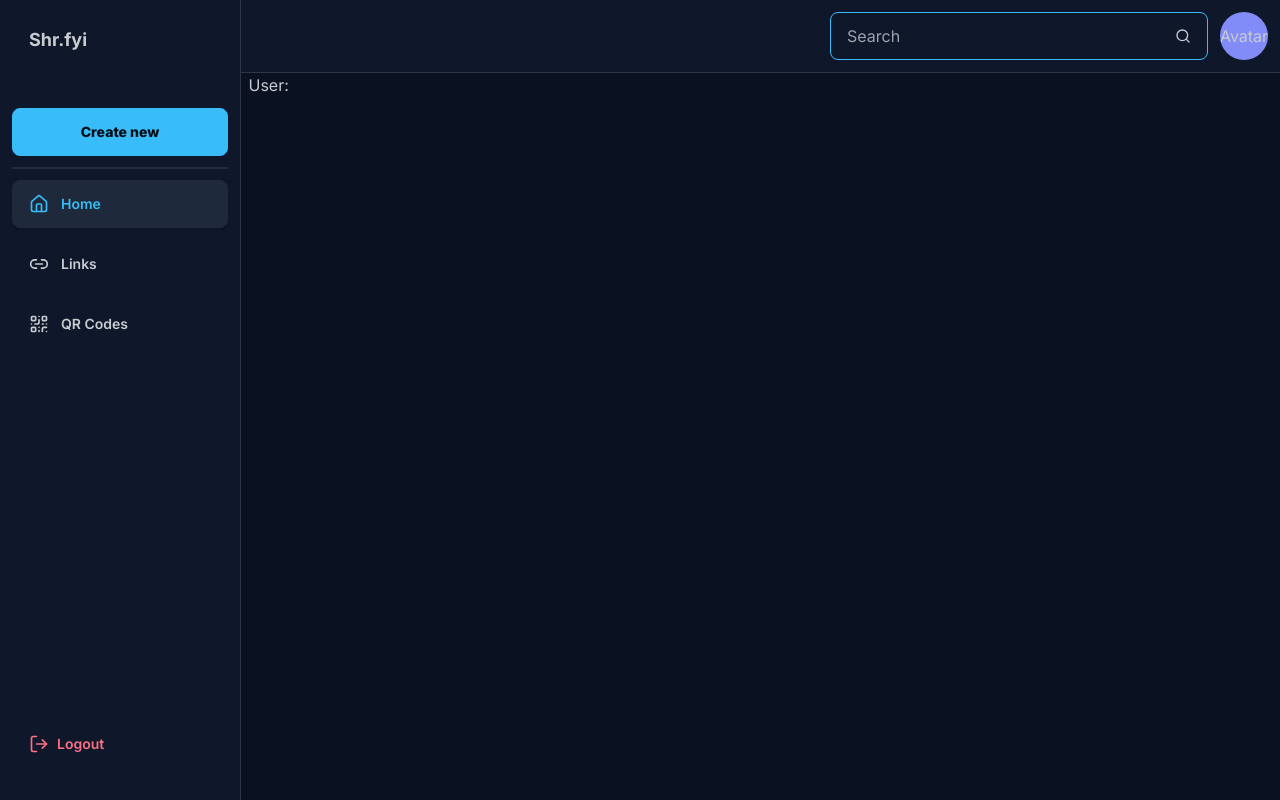
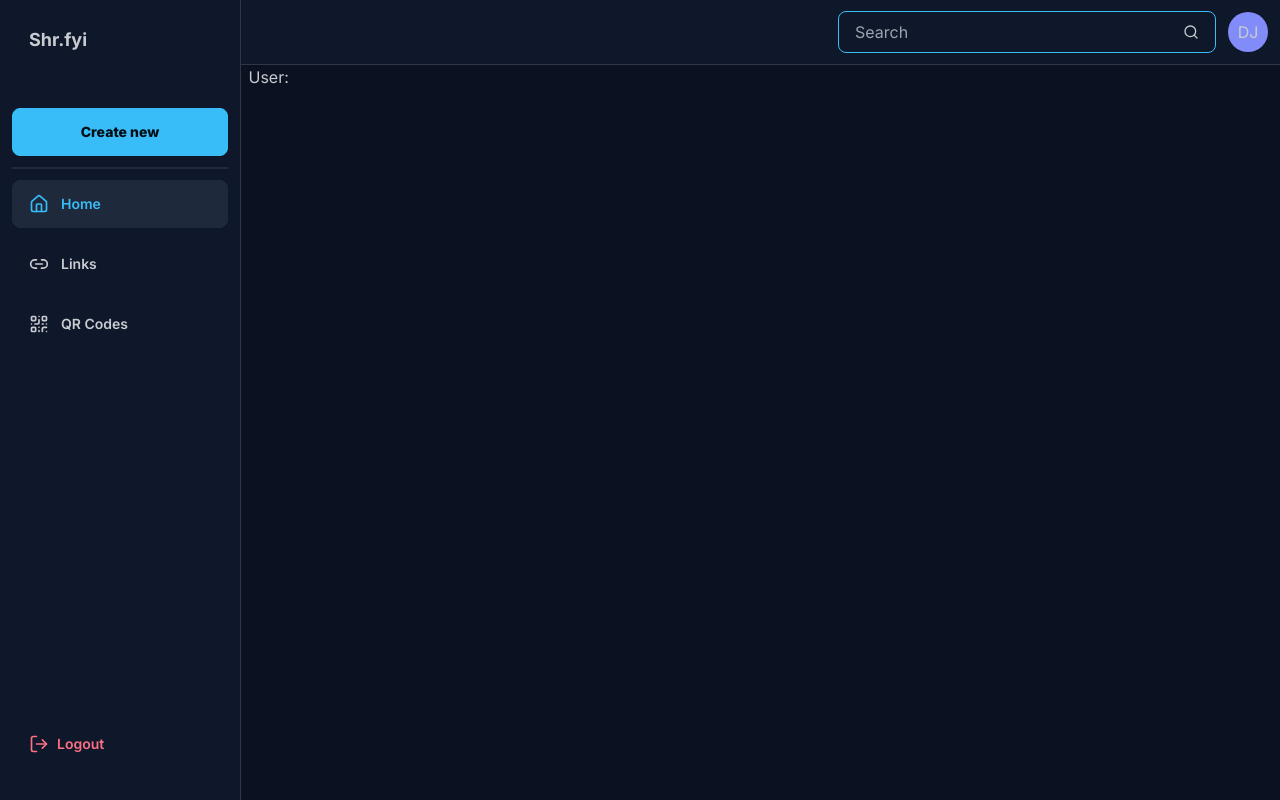
Before and after one commit to DamdyJ/Xlip.xyz, a Next.js app: page /dashboard in a window 1280 px wide. Built offline with nearby package versions, Linux system fonts and the light colour scheme; no server answers.

Commit message:
style: update styling

```diff
--- a/src/app/dashboard/layout.tsx
+++ b/src/app/dashboard/layout.tsx
@@ -15,10 +15,10 @@
         {/* top-bottom layout */}
         <div className="divide-base-content/20 flex min-h-screen w-full flex-col divide-y">
           {/* top navbar */}
-          <nav className="flex w-full justify-end p-3 bg-base-100">
+          <nav className="flex w-full max-h-16 justify-end p-3 bg-base-100">
             <ul className="flex items-center gap-3">
               <li>
-                <label className="input input-bordered input-primary flex items-center gap-2">
+                <label className="input input-bordered h-fit py-2 input-primary flex items-center gap-2">
                   <input
                     type="text"
                     className="min-w-80 grow"
@@ -28,8 +28,8 @@
                 </label>
               </li>
               <li>
-                <div className="bg-secondary flex h-12 w-12 items-center justify-center overflow-hidden rounded-full">
-                  <span>Avatar</span>
+                <div className="bg-secondary flex h-10 w-10 items-center justify-center overflow-hidden rounded-full">
+                  <span>DJ</span>
                 </div>
               </li>
             </ul>
```
